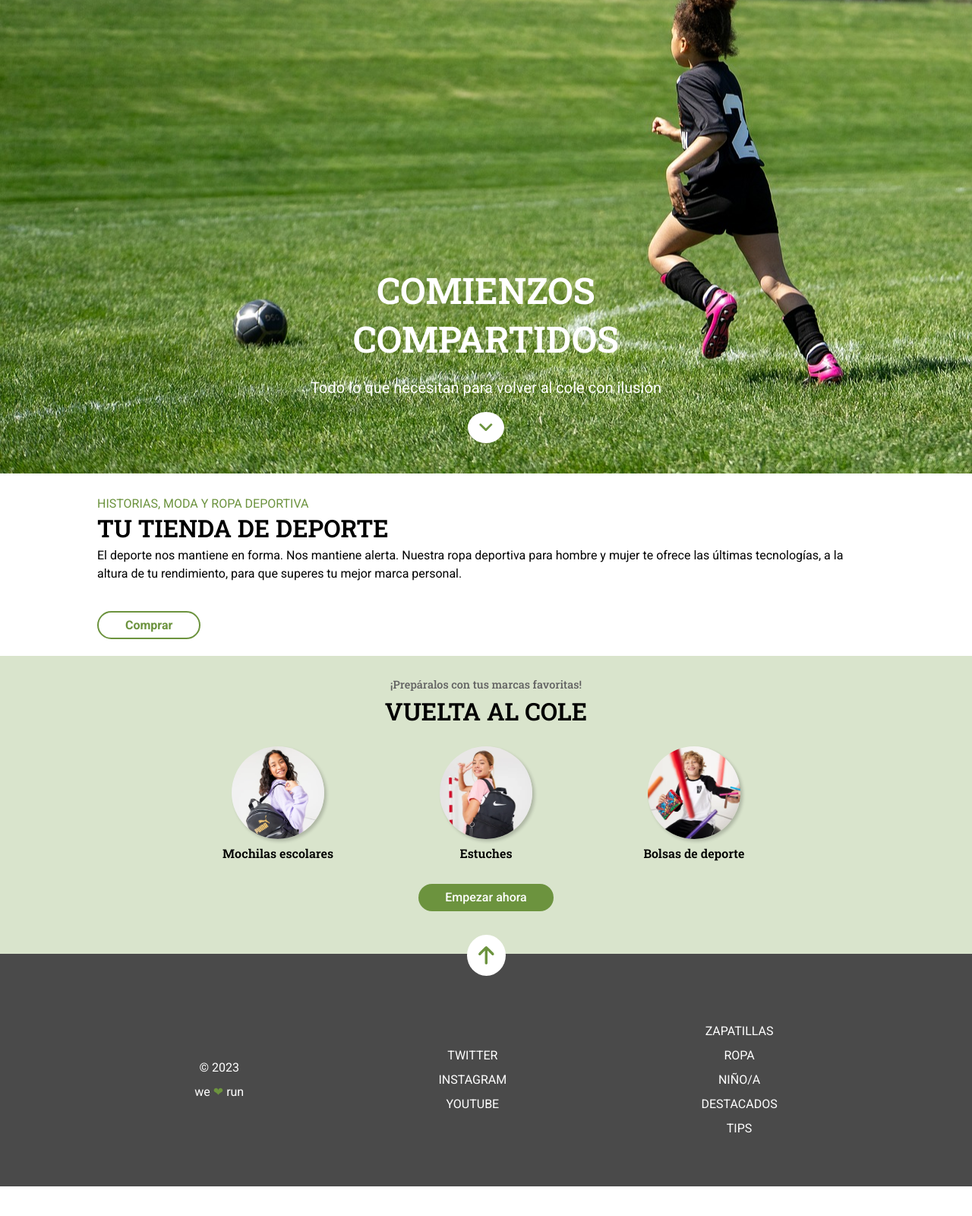
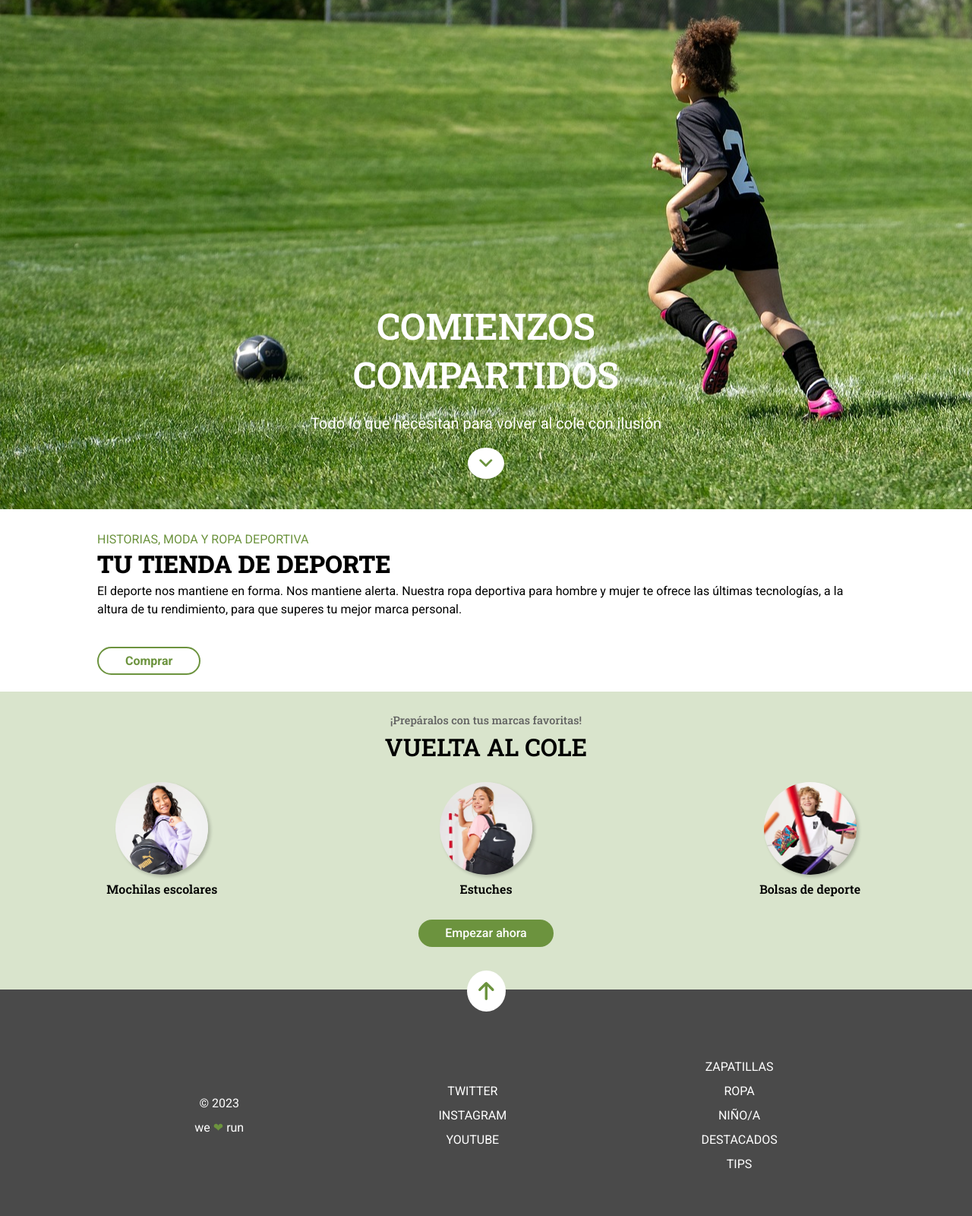
Before and after one commit to Adalab/modulo-1-evaluacion-final-aruiz982, a website built with Vite: page src/index.html in a window 1280 px wide. Shown: the part 176-1776 px from the top of the page at 76% size. Before the commit the page ends 1737 px from the top, so only its background shows below. Built offline with nearby package versions, Linux system fonts and the light colour scheme.

Commit message:
third commit

```diff
--- a/src/index.html
+++ b/src/index.html
@@ -60,22 +60,22 @@
     <footer class="footer">
       <a href="#hero"><img class="footer_link" src="./images/ico-arrow.svg" alt=""></a>
       <div class="footer__elements">
-        <div class="footer__products">
+        <article class="footer__products">
           <a href="https://adalab.es/" class="footer__products--text">Zapatillas</a>
           <a href="https://adalab.es/" class="footer__products--text">Ropa</a>
           <a href="https://adalab.es/" class="footer__products--text">Niño/a</a>
           <a href="https://adalab.es/" class="footer__products--text">Destacados</a>
           <a href="https://adalab.es/" class="footer__products--text">Tips</a>
-        </div>
-        <div class="footer__media">
+        </article>
+        <article class="footer__media">
           <a href="https://adalab.es/" class="footer__media--text">Twitter</a>
           <a href="https://adalab.es/" class="footer__media--text">Instagram</a>
           <a href="https://adalab.es/" class="footer__media--text">youtube</a>
-        </div>
-        <div class="footer__copy">
+        </article>
+        <article class="footer__copy">
           <p class="footer__copy--text">&copy; 2023</p>
           <p class="footer__copy--text">we <span class="footer__copy--text--heart">❤︎</span> run</p>
-        </div>
+        </article>
       </div>
     </footer>
   </body>
--- a/src/scss/layout/_hero.scss
+++ b/src/scss/layout/_hero.scss
@@ -1,13 +1,10 @@
 .hero{
-    position: relative;
     height: 100vh;
-    z-index: 10;
-    margin-top: -47px;
 
     background-image: url("../../public/images/cover.jpeg");
-    background-size: 820px;
-    background-position: top right;
+    background-size: auto 100%;
     background-repeat: no-repeat;
+    background-position: right top;
 
     @media (min-width:768px) {
         background-size: cover;
@@ -16,7 +13,7 @@
 
     display: flex;
     flex-direction: column;
-    justify-content: end;
+    justify-content: flex-end;
     align-items: center;
 
     color: white;
@@ -32,18 +29,19 @@
 
     line-height: 3rem;
 
+    max-width: 250px;
     @media (min-width: 768px){
+        max-width: 50%;
+
         font-size: 3rem;
-
-        padding-inline: 20%;
 
         line-height: 4rem;
     }
 
     @media (min-width: 1240px){
+        max-width: 50%;
+
         font-size: 3rem;
-
-        padding-inline: 30%;
 
         line-height: 4rem;
     }
@@ -51,16 +49,17 @@
 
 .hero__subtitle{
     margin-top: 20px;
-    padding-inline: 10%;
+    max-width: 80%;
 
     font-size: 1rem;
 
     text-align: center;
 
     @media (min-width: 768px){
-        padding-inline: 30%;
+        max-width: 60%;
 
         font-size: 1.25rem;
+
         line-height: 1.5rem;
     }
 }
@@ -68,6 +67,7 @@
 .hero__link{
     display: flex;
     justify-content: center;
+    align-items: center;
 
     margin-top: 20px;
     margin-bottom: 40px;
--- a/src/scss/layout/_history.scss
+++ b/src/scss/layout/_history.scss
@@ -23,7 +23,7 @@
 
 .history__title{
     font-family: "Roboto Slab", serif;
-    font-weight: 600;
+    font-weight: 800;
     font-size: 1.3rem;
 
     text-transform: uppercase;
--- a/src/scss/layout/_products.scss
+++ b/src/scss/layout/_products.scss
@@ -1,16 +1,7 @@
 .products{
-    display: grid;
-    grid-template-columns: 1fr;
-    justify-items: center;
-
     padding-block: 1.5rem;
 
     background-color: #d9e4cc;
-
-    @media (min-width: 768px) {
-        grid-template-areas: "title title title" "img img img" "button button button";
-    }
-
 }
 
 .product__images{
@@ -23,10 +14,6 @@
 
 .products__top{
     line-height: 1.7rem;
-
-    @media (min-width: 768px) {
-        grid-area: title;
-    }
 }
 
 .products__top--before{
@@ -88,17 +75,19 @@
 }
 
 .products__link{
+    display: block;
+
+    width: fit-content;
     padding: 10px 35px;
     margin-block: 2rem;
+    margin-inline: auto;
 
     border-radius: 22px;
 
+    font-weight: 500;
     text-decoration: none;
+    text-align: center;
     background-color: #6c933e;
     color: white;
-    font-weight: 500;
 
-    @media (min-width: 768px) {
-        grid-area: button;
-    }
 }
```
